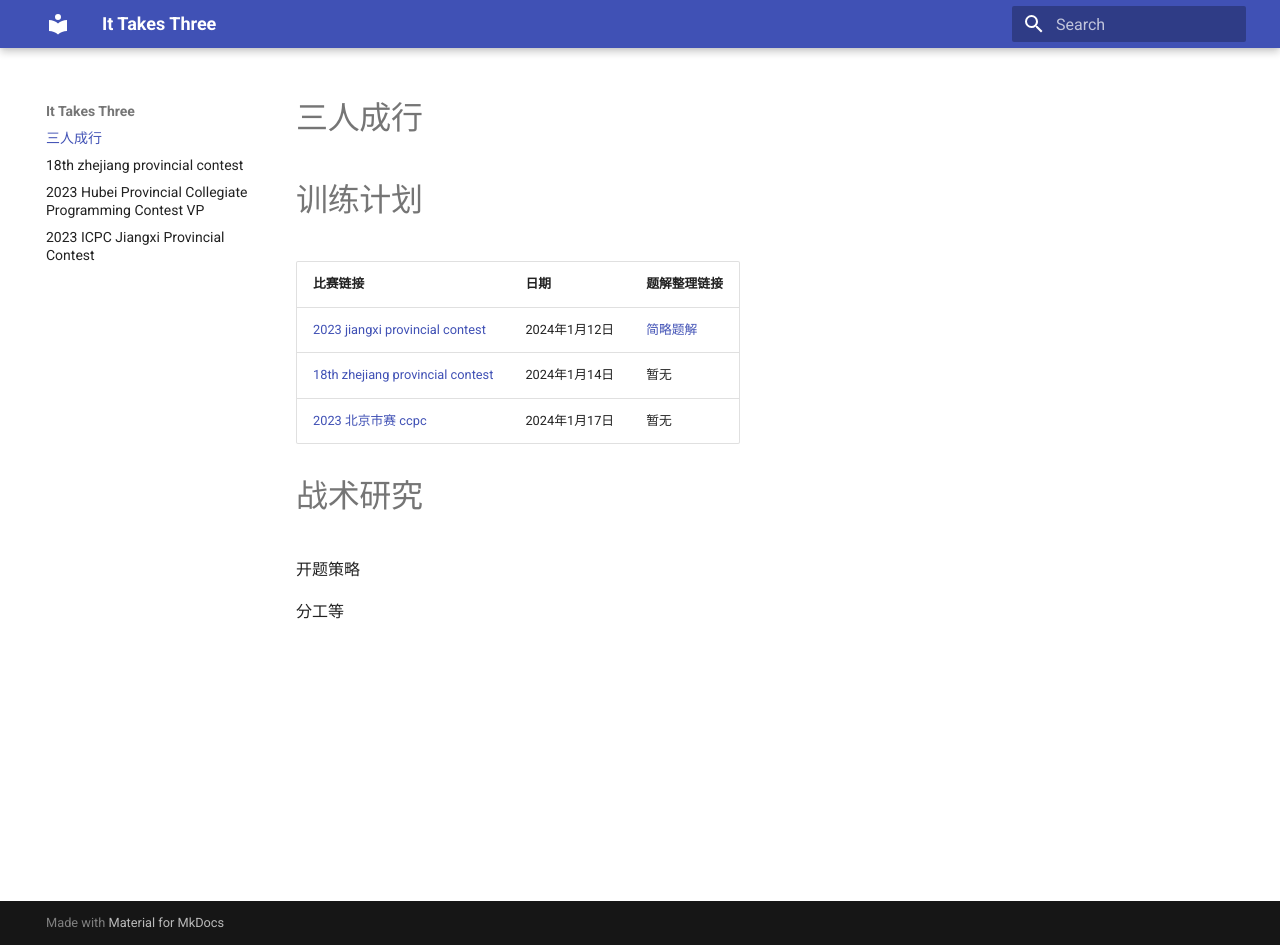
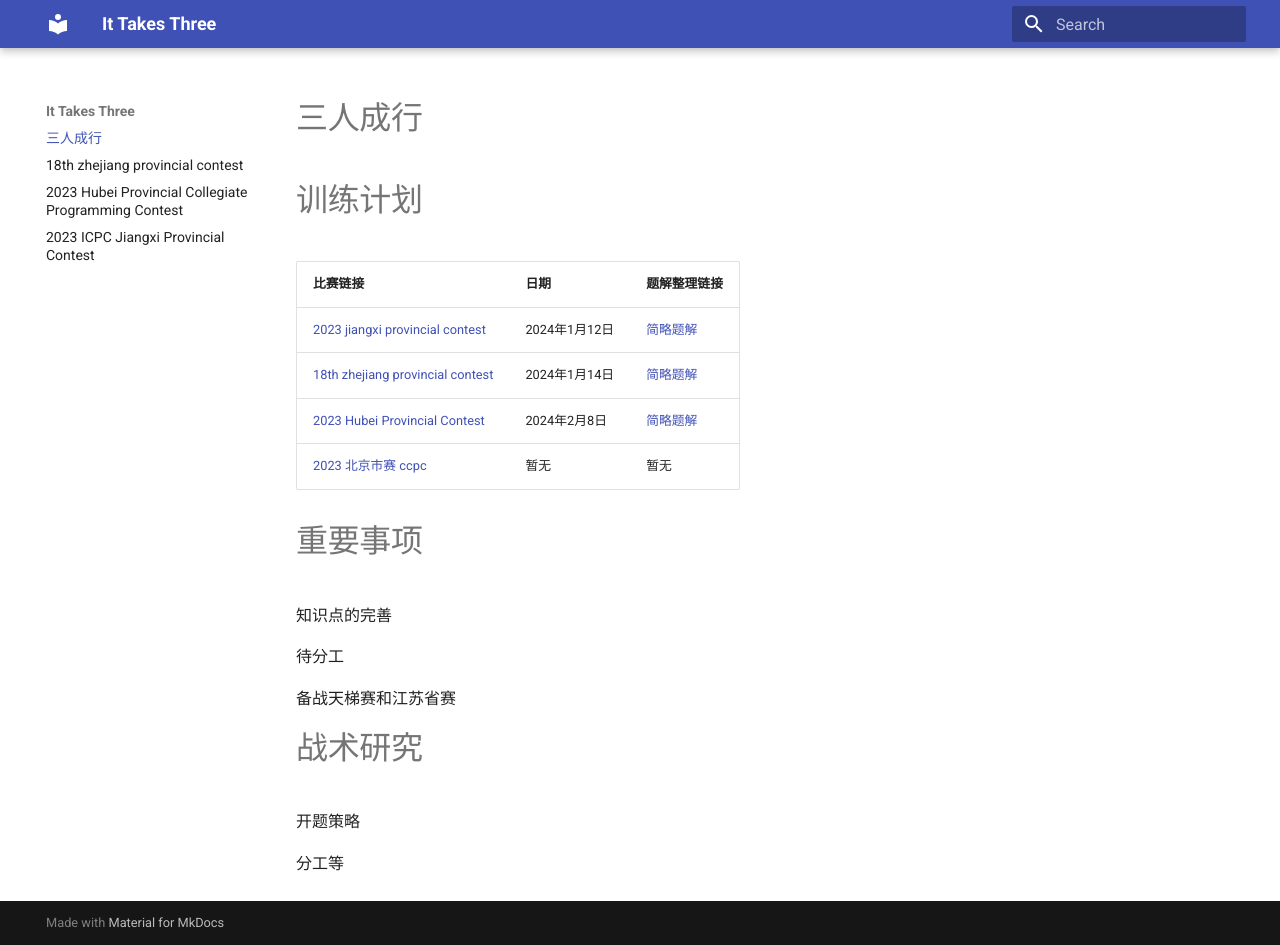
Before and after one commit to MRchenyuheng/my_wiki, an MkDocs documentation site: the page built from docs/index.md, in a window 1280 px wide and 945 px high. Built offline with MkDocs 1.6.1 and Material for MkDocs 9.7.7, drawn with Linux system fonts in a browser that asks for light colours.

Commit message:
20240208okokoko
okokoko

```diff
--- a/docs/index.md
+++ b/docs/index.md
@@ -6,10 +6,18 @@
 |        比赛链接                                                         | 日期       | 题解整理链接                                                                                    |
 |      -----------                                                      | -----------  | -----------                                                                                     |
 |  [2023 jiangxi provincial contest](https://codeforces.com/gym/104385) | 2024年1月12日 |  [简略题解](https://mrchenyuheng.github.io/my_wiki/2023_ICPC_Jiangxi_Provincial_Contest/)       |
-|  [18th zhejiang provincial contest](https://codeforces.com/gym/103055)| 2024年1月14日 |   暂无                                                                                          |
-|  [2023 北京市赛 ccpc](https://qoj.ac/contest/1464)                     | 2024年1月17日 |   暂无                                                                                          |
+|  [18th zhejiang provincial contest](https://codeforces.com/gym/103055)| 2024年1月14日 |    [简略题解](https://mrchenyuheng.github.io/my_wiki/18th_zhejiang_provincial_contest/)            |
+|  [2023 Hubei Provincial Contest](https://codeforces.com/gym/104337)                     | 2024年2月8日 |   [简略题解](https://mrchenyuheng.github.io/my_wiki/2023_Hubei_cpc/)                                                                                           |
+|  [2023 北京市赛 ccpc](https://qoj.ac/contest/1464)       |暂无 |   暂无                                                                                          |
 
 
+# 重要事项
+
+知识点的完善
+
+待分工
+
+备战天梯赛和江苏省赛
 
 # 战术研究
 
```
Also changed, not shown: docs/2023_Hubei_cpc.md (+9 -5 lines).
